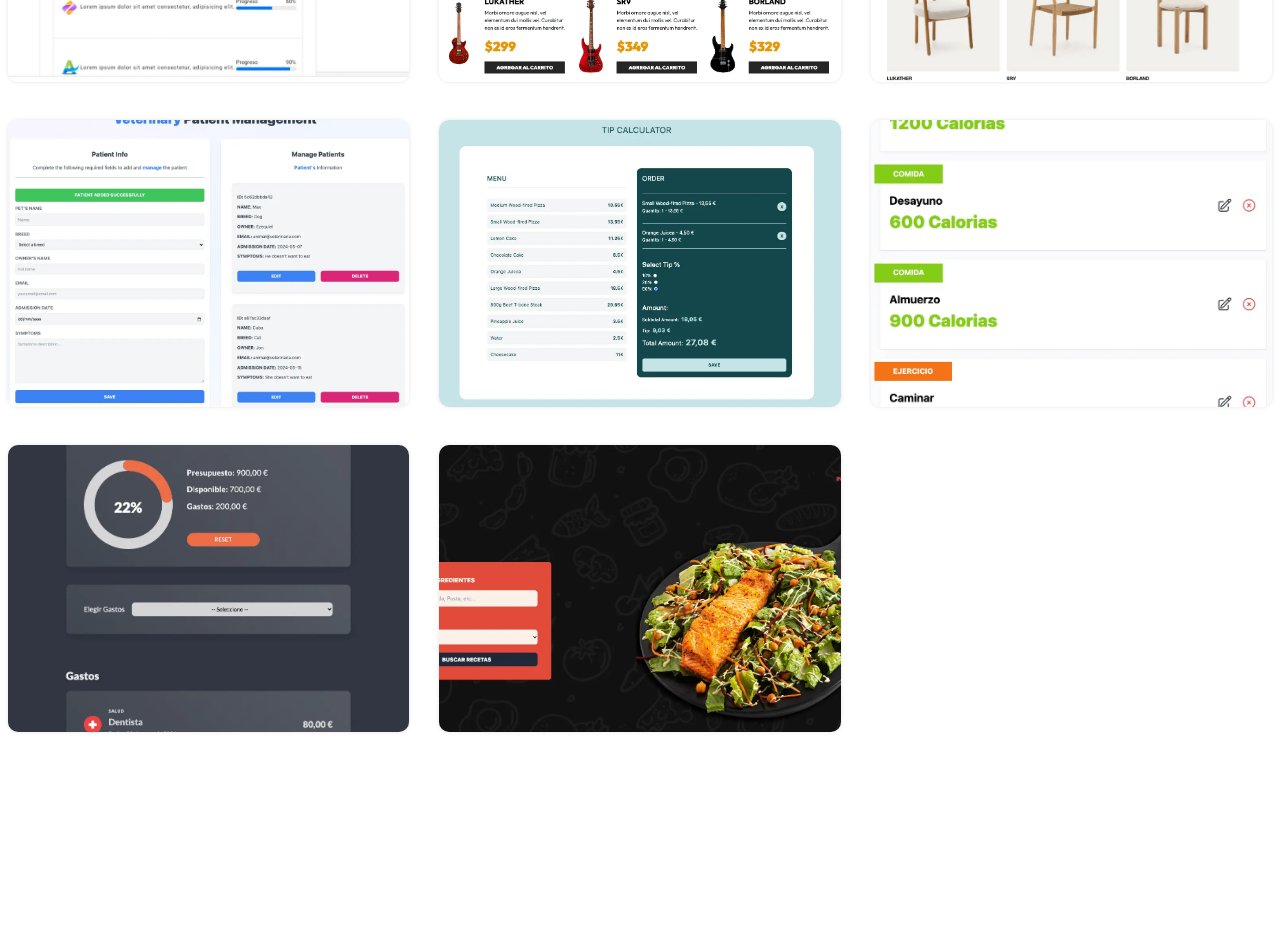
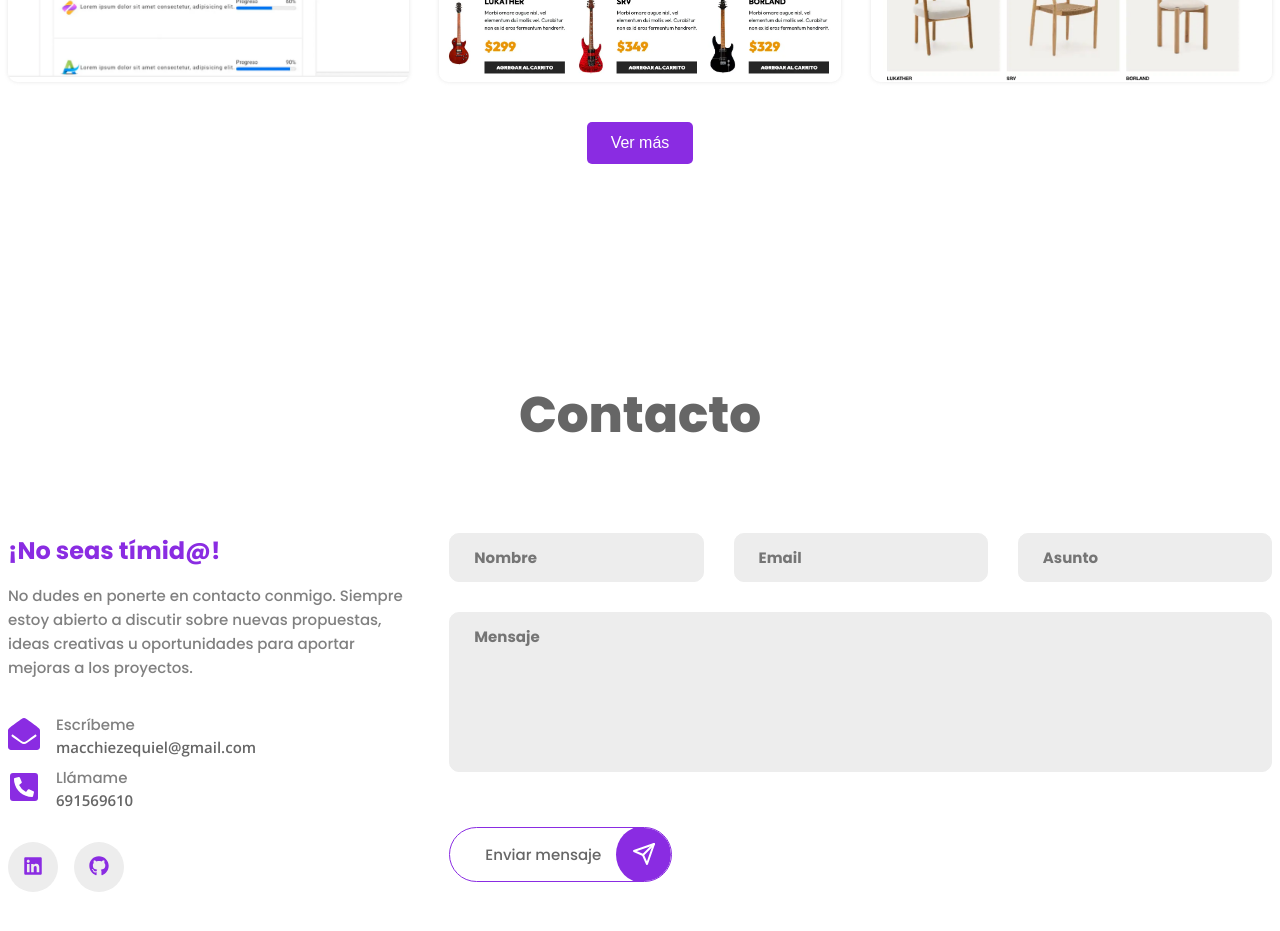
Before and after one commit to eze-ms/Portfolio-React, a React (Create React App) app: page / in a window 1280 px wide. Shown: the part 2520-3451 px from the top of the page. Built offline with nearby package versions, Linux system fonts and the light colour scheme.

Commit message:
estilos corregidos

```diff
--- a/src/data.jsx
+++ b/src/data.jsx
@@ -183,6 +183,11 @@ export const personalSkills = [
       icon: <SiTypescript className='nav__icon' />,
   },
   {
+      id: '8',
+      title: 'NextJs',
+      icon: <SiNextdotjs className='nav__icon' />,
+  },
+  {
       id: '4',
       title: 'Vue.js',
       icon: <FaVuejs className='nav__icon' />,
@@ -203,14 +208,19 @@ export const personalSkills = [
       icon: <FaSass className='nav__icon' />,
   },
   {
-      id: '8',
-      title: 'NextJs',
-      icon: <SiNextdotjs className='nav__icon' />,
+      id: '12',
+      title: 'Tailwind',
+      icon: <SiTailwindcss className='nav__icon' />,
   },
   {
       id: '9',
       title: 'MySQL',
       icon: <SiMysql className='nav__icon' />,
+  },
+  {
+      id: '13',
+      title: 'Database',
+      icon: <FaDatabase className='nav__icon' />,
   },
   {
       id: '10',
@@ -221,23 +231,13 @@ export const personalSkills = [
       id: '11',
       title: 'jQuery',
       icon: <SiJquery className='nav__icon' />,
-    },
-    {
-      id: '12',
-      title: 'Database',
-      icon: <FaDatabase className='nav__icon' />,
-    },
-    {
-      id: '13',
-      title: 'Tailwind',
-      icon: <SiTailwindcss className='nav__icon' />,
   }
-]
+];
 
 export const otherPersonalSkills = [
     {
         id: '1',
-        title: 'Github',
+        title: 'GitHub',
         icon: <FaGithub className='nav__icon'/>
     },
     {
@@ -745,50 +745,7 @@ export const portfolio = [
   },
   {
     id: '10',
-    category: '',
-    img: Work10,
-    title: 'Expense Tracker',
-    text:'Esta aplicación de planificación de gastos, creada con Vue.js, permite a los usuarios definir un presupuesto inicial y gestionar sus gastos. Los gastos añadidos actualizan el porcentaje disponible del presupuesto, visualizado en una gráfica en tiempo real. Ofrece funcionalidades para agregar, editar, eliminar y filtrar gastos por categorías específicas.',
-
-    details: [
-      {
-        icon: <FiFileText />,
-        title: 'Proyecto',
-        isLink: false,
-        desc: 'Expense Tracker',
-        img2: Work10_10,
-
-      },
-      {
-        icon: <FaCode />,
-        title: 'Lenguaje',
-        isLink: false,
-        desc: 'Vue.js',
-      },
-      {
-        icon: <BiLinkExternal />,
-        title: 'Ver',
-        isLink: true,
-        desc: (
-          <a href="https://expense-financial-tracker.netlify.app/" target="_blank" rel="noopener noreferrer" className="item__details">
-            <FiLink />
-          </a>
-        ),
-      },
-      {
-        icon: <FaGithub />,
-        title: 'GitHub',
-        isLink: true,
-        desc: (
-          <a href="https://github.com/eze-ms/Tracker-control-Vue" target="_blank" rel="noopener noreferrer" className="item__details">
-            <FiLink />
-          </a>
-        ),
-      },
-    ],
-
-    id: '10',
-    category: '',
+    category: 'Vue',
     img: Work10,
     title: 'Expense Tracker',
     text:'Esta aplicación de planificación de gastos, creada con Vue.js, permite a los usuarios definir un presupuesto inicial y gestionar sus gastos. Los gastos añadidos actualizan el porcentaje disponible del presupuesto, visualizado en una gráfica en tiempo real. Ofrece funcionalidades para agregar, editar, eliminar y filtrar gastos por categorías específicas.',
@@ -832,7 +789,7 @@ export const portfolio = [
   },
   {
     id: '11',
-    category: '',
+    category: 'Vue',
     img: Work11,
     title: 'Gestor de Comidas con Vue.js y Pinia',
     text:'Proyecto de aplicación de planificación de comidas desarrollado con Vue.js, Pinia y Vue Router. Permite agregar, editar y eliminar comidas, gestionando datos a través de una API externa. Incluye gestión de estado con Pinia y navegación fluida con Vue Router. Diseño responsivo y optimizado.',
@@ -842,7 +799,7 @@ export const portfolio = [
         icon: <FiFileText />,
         title: 'Proyecto',
         isLink: false,
-        desc: 'Expense Tracker',
+        desc: 'Vue + Pinia',
         img2: Work11_11,
 
       },
--- a/src/pages/portfolio/Portfolio.css
+++ b/src/pages/portfolio/Portfolio.css
@@ -6,11 +6,11 @@
     margin-top: 5rem;
 }
 
-.subtitle{
+/* .subtitle{
     margin-top: 0;
     letter-spacing: 0.4px;
     font-size: var(--large-font-size);
-}
+} */
 
 .portfolio__item{
     position: relative;
@@ -22,7 +22,7 @@
     box-shadow: 0 0 4px hsla(0, 0%, 50%, 0.2);
 }
 
-.portfolio__item_back_1{
+/* .portfolio__item_back_1{
     position: absolute;
     border-radius: 10px;
     box-shadow: 0 0 4px hsla(0, 0%, 50%, 0.2);
@@ -32,7 +32,7 @@
     left: 332px;
     top: 1868px;
     z-index: -1;
-}
+} */
 
 .portfolio__img{
     height: 295px;
@@ -143,12 +143,12 @@
 }
 .item__title{
     font-weight: 500;
-    text-align: l;
+    text-align: left;
 }
 
 .item__title,
 .item__details{
-    color: var(--title-font-size);
+    color: var(--text-color);
     font-size: var(--small-font-size);
 }
 
@@ -164,6 +164,17 @@
     border-radius: 10px;
 }
 
+.show-more-button {
+    display: block;
+    margin: 2rem auto;
+    padding: 0.75rem 1.5rem;
+    font-size: 1rem;
+    color: #fff;
+    background-color: var(--first-color);
+    border: none;
+    border-radius: 5px;
+    cursor: pointer;
+  }
 
 @media screen and (max-width: 900px) {
     .portfolio__container{
--- a/src/pages/portfolio/Portfolio.jsx
+++ b/src/pages/portfolio/Portfolio.jsx
@@ -6,6 +6,7 @@ import "./Portfolio.css";
 
 const Portfolio = () => {
   const [filteredPortfolio, setFilteredPortfolio] = useState(portfolio);
+  const [showMore, setShowMore] = useState(false);
 
   const handleCategorySelect = (category) => {
     if (category === 'Todos') {
@@ -14,9 +15,12 @@ const Portfolio = () => {
       const filteredProjects = portfolio.filter(project => project.category === category);
       setFilteredPortfolio(filteredProjects);
     }
+    setShowMore(false); // Reset show more when category changes
   };
 
   const allCategories = ['Todos', ...new Set(portfolio.map(project => project.category))];
+
+  const visibleProjects = showMore ? filteredPortfolio : filteredPortfolio.slice(0, 6);
 
   return (
     <section className="portfolio section">
@@ -26,10 +30,16 @@ const Portfolio = () => {
       <Filter categories={allCategories} onSelectCategory={handleCategorySelect} />
 
       <div className="portfolio__container container grid">
-        {filteredPortfolio.map((item) => {
+        {visibleProjects.map((item) => {
           return <PortfolioItem key={item.id} {...item}/>
         })}
       </div>
+
+      {!showMore && filteredPortfolio.length > 6 && (
+        <button className="show-more-button" onClick={() => setShowMore(true)}>
+          Ver más
+        </button>
+      )}
     </section>
   );
 }
```
Lines whose indentation alone changed are shown as unchanged.
